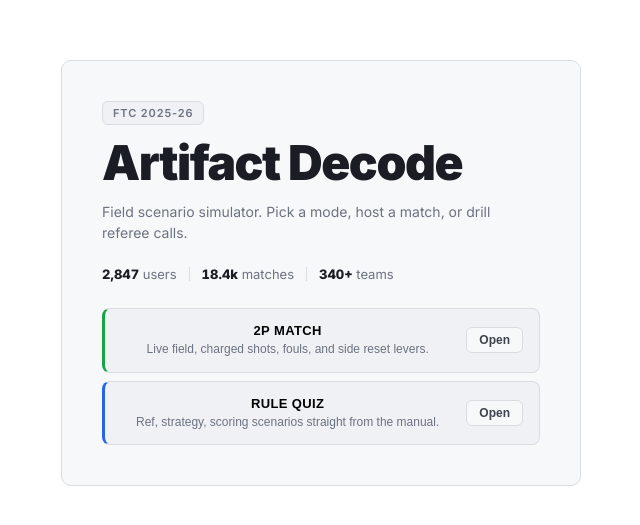
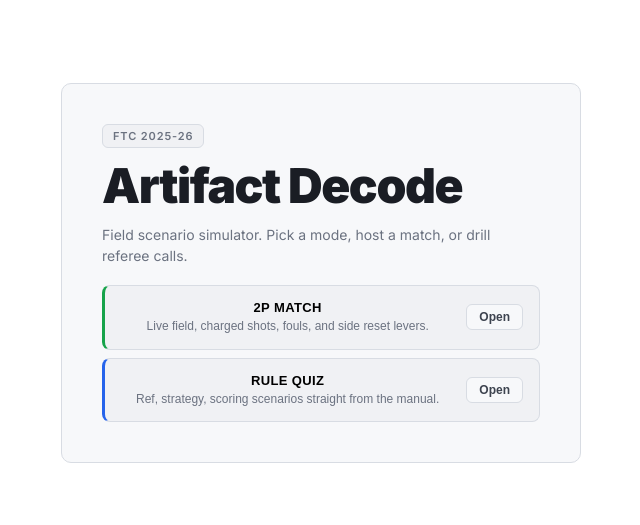
Before and after one commit to truvv8/Ftc_artifact_game, a React (Vite) app: page / in a window 1280 px wide. Shown: the part 127-652 px from the top of the page, without its empty margins (319-959 px from the left). Built offline with nearby package versions, Linux system fonts and the light colour scheme.

Commit message:
Remove traction stats

```diff
--- a/src/root_app.jsx
+++ b/src/root_app.jsx
@@ -27,14 +27,7 @@ function MenuHero({ onOpen }) {
         <p className="lead">
           Field scenario simulator. Pick a mode, host a match, or drill referee calls.
         </p>
-        <div className="stats-row">
-          <div className="stat-item"><span className="stat-num">2,847</span> users</div>
-          <div className="stat-sep" />
-          <div className="stat-item"><span className="stat-num">18.4k</span> matches</div>
-          <div className="stat-sep" />
-          <div className="stat-item"><span className="stat-num">340+</span> teams</div>
-        </div>
-        <div className="card-stack">
+<div className="card-stack">
           {modeCards.map((card) => (
             <button
               key={card.key}
```
